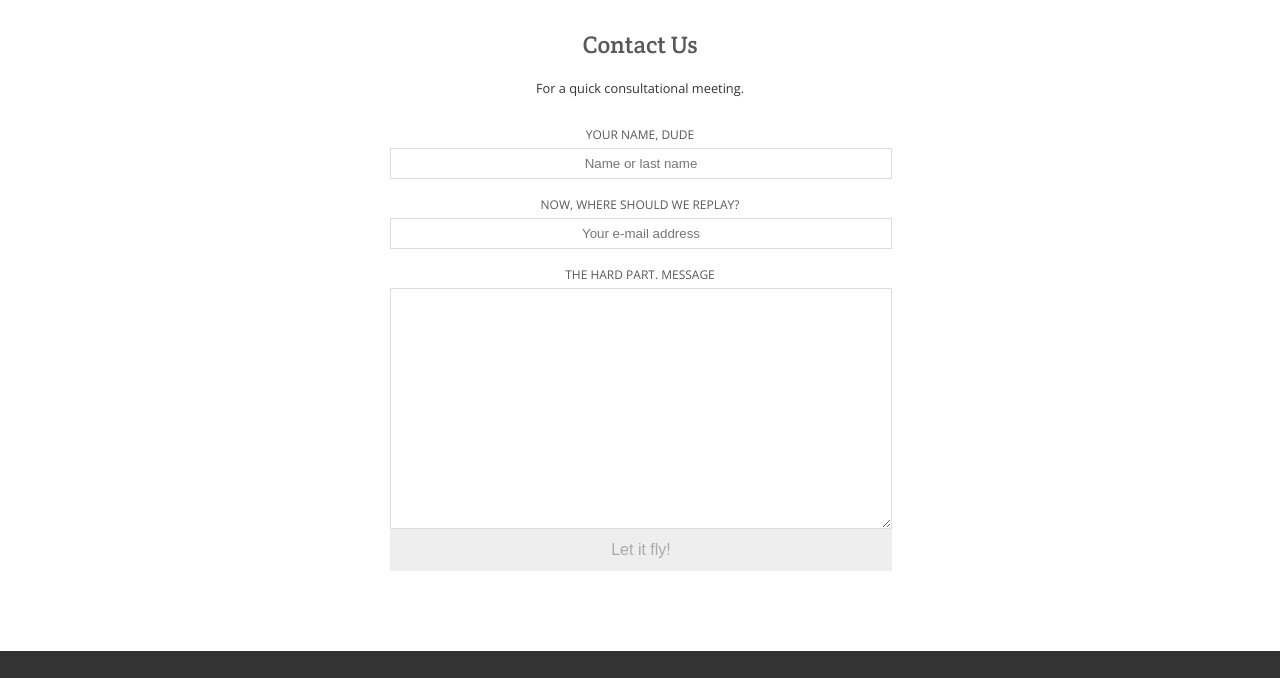
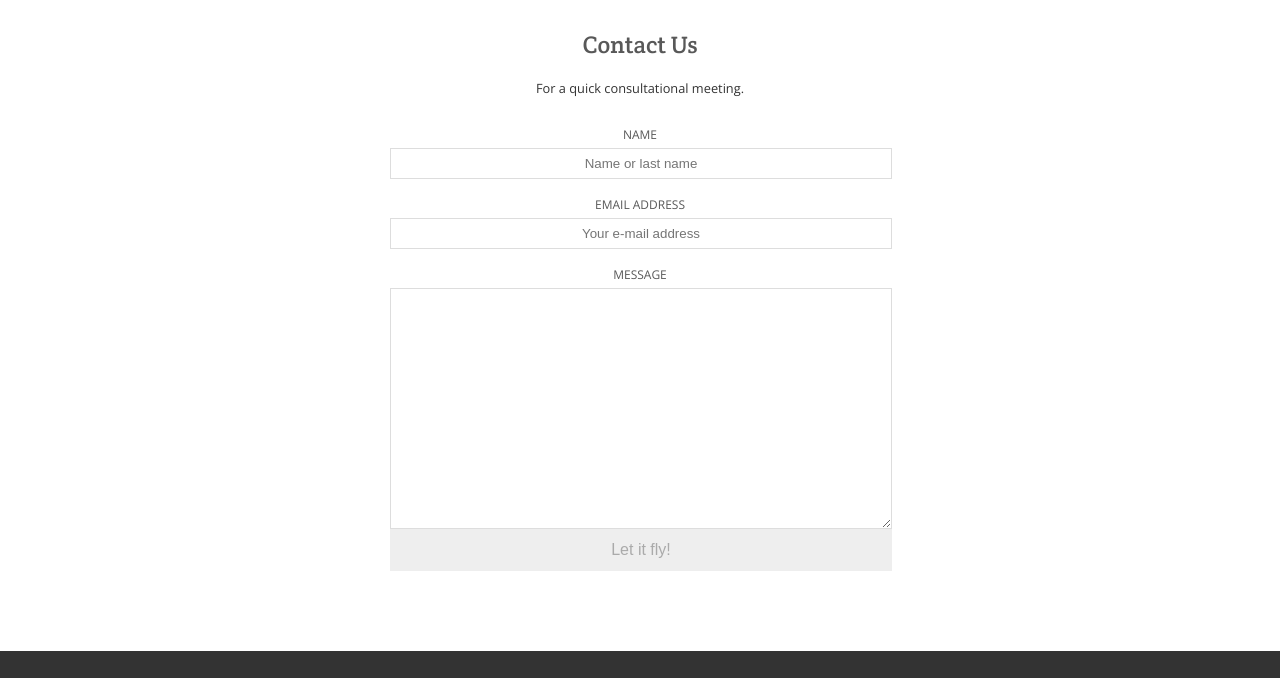
Before and after one commit to wuram/wuram.github.io, a plain HTML site: page index.html in a window 1280 px wide. Shown: the part 1780-2458 px from the top of the page. Drawn offline with nearby package versions, Linux system fonts and the light colour scheme.

Commit message:
change informal wordings

```diff
--- a/index.html
+++ b/index.html
@@ -236,11 +236,11 @@
 			<h3>Contact Us</h3>
 			<p>For a quick consultational meeting.</p>
 			<form>
-				<label>Your name, dude</label>
+				<label>Name</label>
 				<input type='text' name='name' placeholder='Name or last name'>
-				<label>Now, where should we replay?</label>
+				<label>Email Address</label>
 				<input type='text' name='mail' placeholder='Your e-mail address'>
-				<label>The hard part. Message</label>
+				<label>Message</label>
 				<textarea cols='50' rows='15' name='message'></textarea>
 				<input type='submit' value='Let it fly!'>
 			</form>
```
